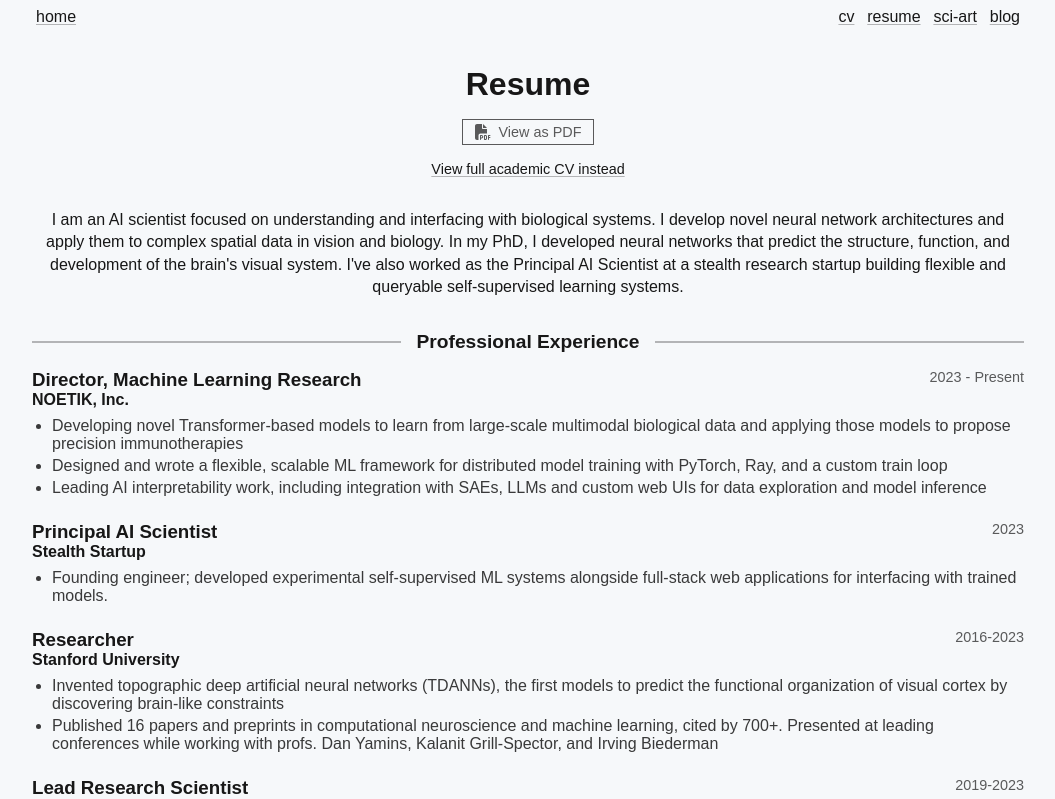
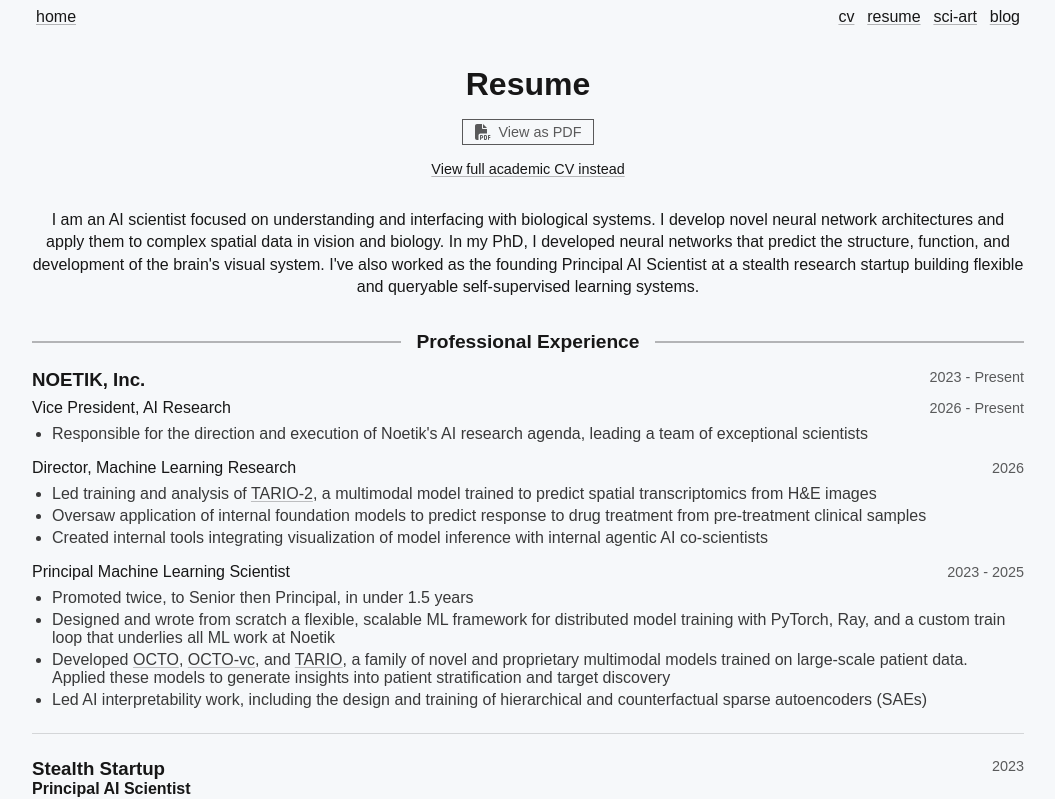
Before and after one commit to eshedmargalit/personal-website, a Next.js app: page /resume in a window 1280 px wide. Shown: the top 799 px of the page, without its empty margins (112-1167 px from the left). Built offline with nearby package versions, Linux system fonts and the light colour scheme; a web font is replaced by a local one.

Commit message:
update resume and pages for VP promo

```diff
--- a/src/app/resume/page.tsx
+++ b/src/app/resume/page.tsx
@@ -32,7 +32,7 @@ export default function ResumePage() {
 						apply them to complex spatial data in vision and biology. In my PhD,
 						I developed neural networks that predict the structure, function,
 						and development of the brain&apos;s visual system. I&apos;ve also
-						worked as the Principal AI Scientist at a stealth research startup
+						worked as the founding Principal AI Scientist at a stealth research startup
 						building flexible and queryable self-supervised learning systems.
 					</p>
 				</section>
@@ -46,39 +46,97 @@ export default function ResumePage() {
 					{/* Noetik */}
 					<div className={styles.resumeItem}>
 						<div className={styles.resumeItemHeader}>
-							<div className={styles.resumeItemTitle}>
-								<h3>Director, Machine Learning Research</h3>
-								<h4>NOETIK, Inc.</h4>
+							<h3>NOETIK, Inc.</h3>
+							<div className={styles.resumeDate}>2023 - Present</div>
 						</div>
-							<div className={styles.resumeDate}>2023 - Present</div>
+						{/* Vice President, AI Research */}
+						<div className={styles.resumeRoleGroup}>
+							<div className={styles.resumeRole}>
+								<h4>Vice President, AI Research</h4>
+								<div className={styles.resumeDate}>2026 - Present</div>
+							</div>
+							<div className={styles.resumeItemDetails}>
+								<ul>
+										<li>Responsible for the direction and execution of Noetik&apos;s AI research agenda, leading a team of exceptional scientists</li>
+								</ul>
+							</div>
+						</div>
+
+						{/* Director, Machine Learning Research */}
+						<div className={styles.resumeRoleGroup}>
+							<div className={styles.resumeRole}>
+								<h4>Director, Machine Learning Research</h4>
+								<div className={styles.resumeDate}>2026</div>
 							</div>
 							<div className={styles.resumeItemDetails}>
 								<ul>
 									<li>
-									Developing novel Transformer-based models to learn from
-									large-scale multimodal biological data and applying those
-									models to propose precision immunotherapies
+											Led training and analysis of{" "}
+											<SubtleLink
+												href="https://www.noetik.blog/p/tario-2-a-whole-transcriptome-foundation"
+												external
+											>
+												TARIO-2
+											</SubtleLink>
+											, a multimodal model trained to predict spatial
+											transcriptomics from H&amp;E images
+										</li>
+									<li>Oversaw application of internal foundation models to predict response to drug treatment from pre-treatment clinical samples</li>
+									<li>Created internal tools integrating visualization of model inference with internal agentic AI co-scientists</li>
+								</ul>
+							</div>
+						</div>
+
+						{/* Machine Learning Scientist */}
+						<div className={styles.resumeRoleGroup}>
+							<div className={styles.resumeRole}>
+								<h4>Principal Machine Learning Scientist</h4>
+								<div className={styles.resumeDate}>2023 - 2025</div>
+							</div>
+							<div className={styles.resumeItemDetails}>
+								<ul>
+									<li>
+										Promoted twice, to Senior then Principal, in under 1.5 years
 									</li>
 									<li>
-									Designed and wrote a flexible, scalable ML framework for
+										Designed and wrote from scratch a flexible, scalable ML framework for
 										distributed model training with PyTorch, Ray, and a custom
-									train loop
+										train loop that underlies all ML work at Noetik
 									</li>
 									<li>
-									Leading AI interpretability work, including integration with
-									SAEs, LLMs and custom web UIs for data exploration and model
-									inference
+										Developed{" "}
+										<SubtleLink href="https://www.noetik.ai/octo" external>
+											OCTO
+										</SubtleLink>
+										,{" "}
+										<SubtleLink href="https://www.noetik.ai/octo-vc" external>
+											OCTO-vc
+										</SubtleLink>
+										, and{" "}
+										<SubtleLink
+											href="https://www.noetik.blog/p/scaling-behavior-of-tario"
+											external
+										>
+											TARIO
+										</SubtleLink>
+										, a family of novel and proprietary multimodal models trained on large-scale patient data. Applied these models to generate insights into patient stratification and target discovery
+									</li>
+									<li>
+										Led AI interpretability work, including the design and training of hierarchical and counterfactual sparse autoencoders (SAEs)
 									</li>
 								</ul>
 							</div>
 						</div>
+					</div>
+
+					<hr className={styles.employerDivider} />
 
 					{/* Stealth Startup */}
 					<div className={styles.resumeItem}>
 						<div className={styles.resumeItemHeader}>
 							<div className={styles.resumeItemTitle}>
-								<h3>Principal AI Scientist</h3>
-								<h4>Stealth Startup</h4>
+								<h3>Stealth Startup</h3>
+								<h4>Principal AI Scientist</h4>
 							</div>
 							<div className={styles.resumeDate}>2023</div>
 						</div>
@@ -93,14 +151,16 @@ export default function ResumePage() {
 						</div>
 					</div>
 
+					<hr className={styles.employerDivider} />
+
 					{/* Stanford */}
 					<div className={styles.resumeItem}>
 						<div className={styles.resumeItemHeader}>
 							<div className={styles.resumeItemTitle}>
-								<h3>Researcher</h3>
-								<h4>Stanford University</h4>
+								<h3>Stanford University</h3>
+								<h4>Researcher</h4>
 							</div>
-							<div className={styles.resumeDate}>2016-2023</div>
+							<div className={styles.resumeDate}>2016 - 2023</div>
 						</div>
 						<div className={styles.resumeItemDetails}>
 							<ul>
@@ -119,14 +179,16 @@ export default function ResumePage() {
 						</div>
 					</div>
 
+					<hr className={styles.employerDivider} />
+
 					{/* ANC */}
 					<div className={styles.resumeItem}>
 						<div className={styles.resumeItemHeader}>
 							<div className={styles.resumeItemTitle}>
-								<h3>Lead Research Scientist</h3>
-								<h4>ANC Group, LLC</h4>
+								<h3>ANC Group, LLC</h3>
+								<h4>Lead Research Scientist</h4>
 							</div>
-							<div className={styles.resumeDate}>2019-2023</div>
+							<div className={styles.resumeDate}>2019 - 2023</div>
 						</div>
 						<div className={styles.resumeItemDetails}>
 							<ul>
@@ -170,7 +232,7 @@ export default function ResumePage() {
 								<h3>PhD in Neurosciences</h3>
 								<h4>Stanford University</h4>
 							</div>
-							<div className={styles.resumeDate}>2016-2022</div>
+							<div className={styles.resumeDate}>2016 - 2022</div>
 						</div>
 						<div className={styles.resumeItemDetails}>
 							<p>
@@ -187,7 +249,7 @@ export default function ResumePage() {
 								<h4>Minor in Computer Science</h4>
 								<h4> University of Southern California</h4>
 							</div>
-							<div className={styles.resumeDate}>2016-2022</div>
+							<div className={styles.resumeDate}>2016 - 2022</div>
 						</div>
 					</div>
 				</section>
--- a/src/app/resume/resume.module.css
+++ b/src/app/resume/resume.module.css
@@ -123,6 +123,31 @@
 	font-weight: 500;
 }
 
+.employerDivider {
+	border: none;
+	border-top: 1px solid color-mix(in srgb, var(--foreground) 15%, transparent);
+	margin: 1.5rem 0;
+}
+
+.resumeRoleGroup {
+	margin-bottom: 1rem;
+}
+
+.resumeRoleGroup:last-child {
+	margin-bottom: 0;
+}
+
+.resumeRole {
+	display: flex;
+	justify-content: space-between;
+	align-items: baseline;
+	gap: 1rem;
+}
+
+.resumeRole h4 {
+	font-weight: 500;
+}
+
 .resumeItemDetails {
 	margin-left: 0;
 	color: color-mix(in srgb, var(--foreground) 85%, transparent);
@@ -146,7 +171,8 @@
 		padding: 0 0.5rem;
 	}
 
-	.resumeItemHeader {
+	.resumeItemHeader,
+	.resumeRole {
 		flex-direction: column;
 		align-items: flex-start;
 		gap: 0.25rem;
--- a/src/components/Header/Header.tsx
+++ b/src/components/Header/Header.tsx
@@ -28,7 +28,7 @@ export function Header() {
 					Computational Neuroscience and AI Researcher
 				</h2>
 				<p>
-					I work on machine learning for cancer immunotherapy at{" "}
+					I lead AI research on multimodal foundation models of patient biology at {" "}
 					<SubtleLink href="https://noetik.ai" external>
 						NOETIK
 					</SubtleLink>
```
Also changed, not shown: _posts/about.md (+1 -1 lines). Lines whose indentation alone changed are shown as unchanged.
